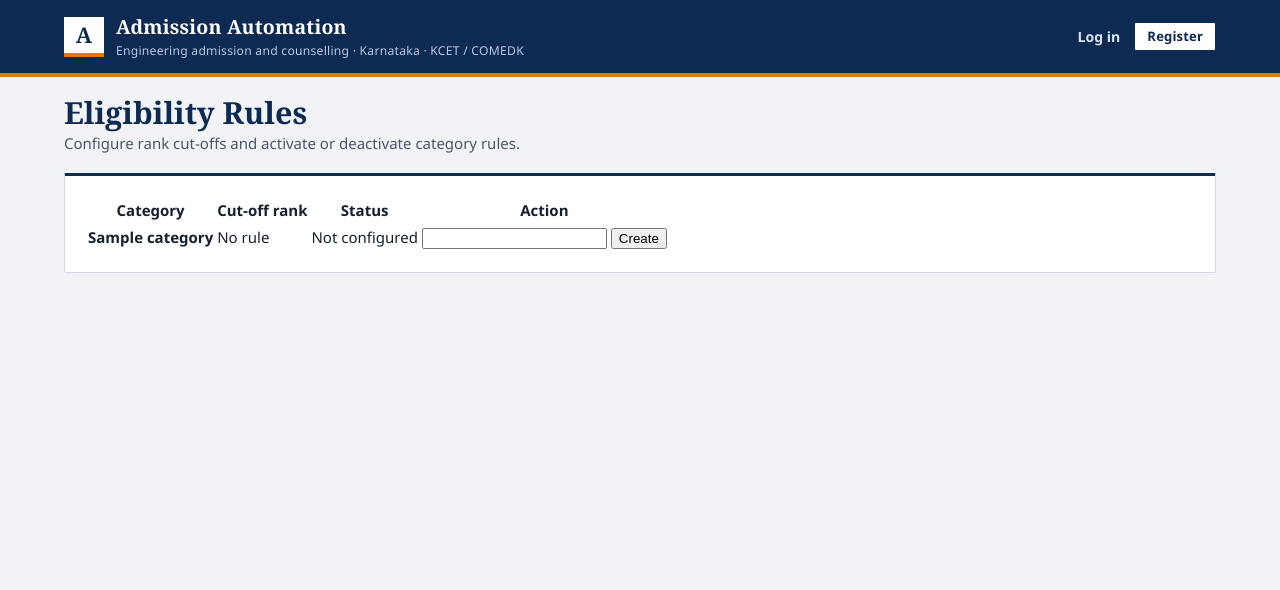
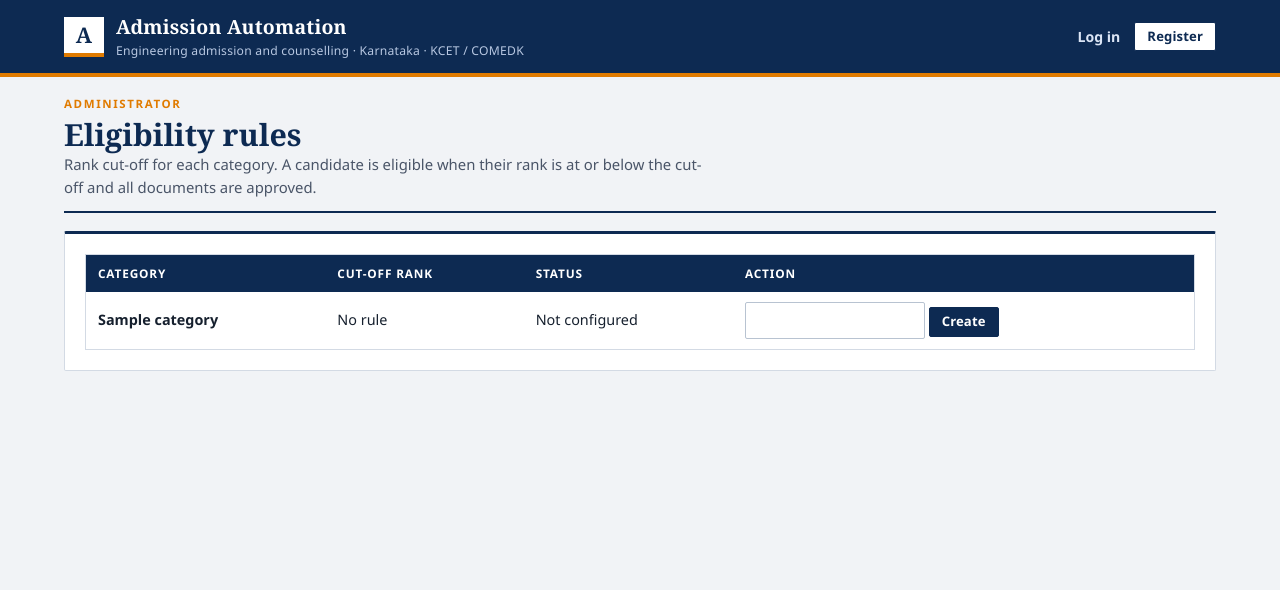
Before and after one commit to Gagan-1718/SE-Team5-Admission-Automation, a Flask app: template templates/eligibility/admin_rules.html in a window 1280 px wide. Shown: the top 590 px of the page. Run offline with Flask 3, Linux system fonts and the light colour scheme; the template is opened without the code that fills it: most values are stand-ins (such as "Sample title", 1, 10 or a date in 2020).

Commit message:
feat(ui): eligibility rules page in the portal style (R1-7)

```diff
--- a/templates/eligibility/admin_rules.html
+++ b/templates/eligibility/admin_rules.html
@@ -1,26 +1,21 @@
-
 {% extends "base.html" %}
+{% import "_ui.html" as ui %}
 
 {% block title %}Eligibility Rules{% endblock %}
 {% block breadcrumb %}Eligibility Rules{% endblock %}
 
 {% block content %}
-<section class="page-heading">
-    <div>
-        <h1>Eligibility Rules</h1>
-        <p>Configure rank cut-offs and activate or deactivate category rules.</p>
-    </div>
-</section>
+{% call ui.page_header("Eligibility rules", "Rank cut-off for each category. A candidate is eligible when their rank is at or below the cut-off and all documents are approved.", "Administrator") %}{% endcall %}
 
 <section class="card">
-    <div class="table-responsive">
-        <table class="cat-table">
+    <div class="table-wrap">
+        <table class="data-table rules-table">
             <thead>
                 <tr>
-                    <th>Category</th>
-                    <th>Cut-off rank</th>
-                    <th>Status</th>
-                    <th>Action</th>
+                    <th scope="col">Category</th>
+                    <th scope="col">Cut-off rank</th>
+                    <th scope="col">Status</th>
+                    <th scope="col">Action</th>
                 </tr>
             </thead>
 
@@ -50,6 +45,7 @@
                                         Cut-off rank for {{ category }}
                                     </span>
                                     <input
+                                        class="input"
                                         type="number"
                                         name="max_rank"
                                         form="update-rule-{{ rule.id }}"
@@ -69,7 +65,7 @@
                             </td>
 
                             <td>
-                                <label>
+                                <label class="check">
                                     <input
                                         type="checkbox"
                                         name="active"
@@ -81,7 +77,7 @@
                             </td>
 
                             <td>
-                                <button type="submit" form="update-rule-{{ rule.id }}">
+                                <button class="btn primary sm" type="submit" form="update-rule-{{ rule.id }}">
                                     Save
                                 </button>
                             </td>
@@ -106,6 +102,7 @@
                                             Cut-off rank for {{ category }}
                                         </span>
                                         <input
+                                            class="input"
                                             type="number"
                                             name="max_rank"
                                             min="1"
@@ -122,7 +119,7 @@
                                         </p>
                                     {% endif %}
 
-                                    <button type="submit">Create</button>
+                                    <button class="btn primary sm" type="submit">Create</button>
                                 </form>
                             </td>
                         {% endif %}
```
